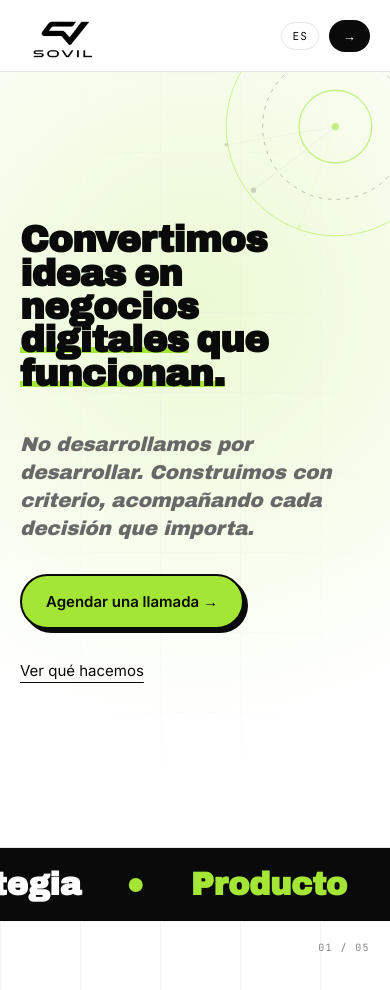
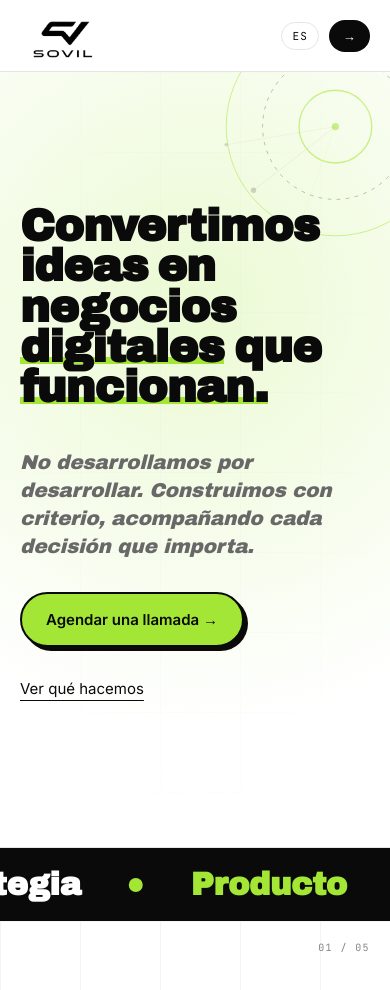
Before and after one commit to Juanse1998/sovil-landing, a React (Vite) app: page / in a window 390 px wide. Shown: the top 990 px of the page. Built offline with nearby package versions, Linux system fonts and the light colour scheme.

Commit message:
Increase hero headline size on mobile

```diff
--- a/src/components/Hero.jsx
+++ b/src/components/Hero.jsx
@@ -63,7 +63,7 @@ export default function Hero({ t, lang }) {
       <Reveal>
         <h1 style={{
           fontFamily: S.display,
-          fontSize: isMobile ? 'clamp(28px, 9.5vw, 52px)' : 'clamp(64px, 9vw, 172px)',
+          fontSize: isMobile ? 'clamp(38px, 11.5vw, 54px)' : 'clamp(64px, 9vw, 172px)',
           lineHeight: 0.9,
           letterSpacing: '-0.02em',
           margin: 0,
```
